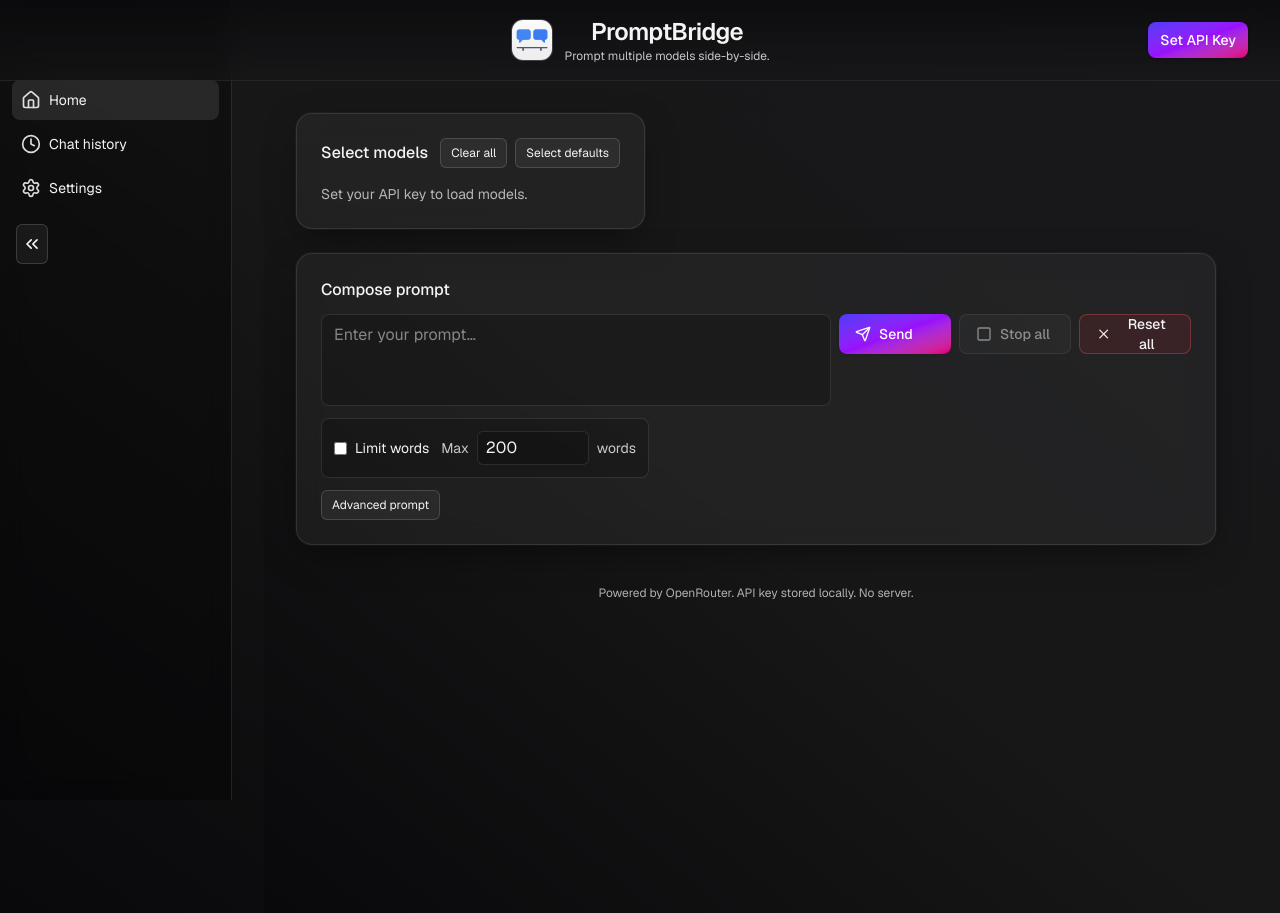
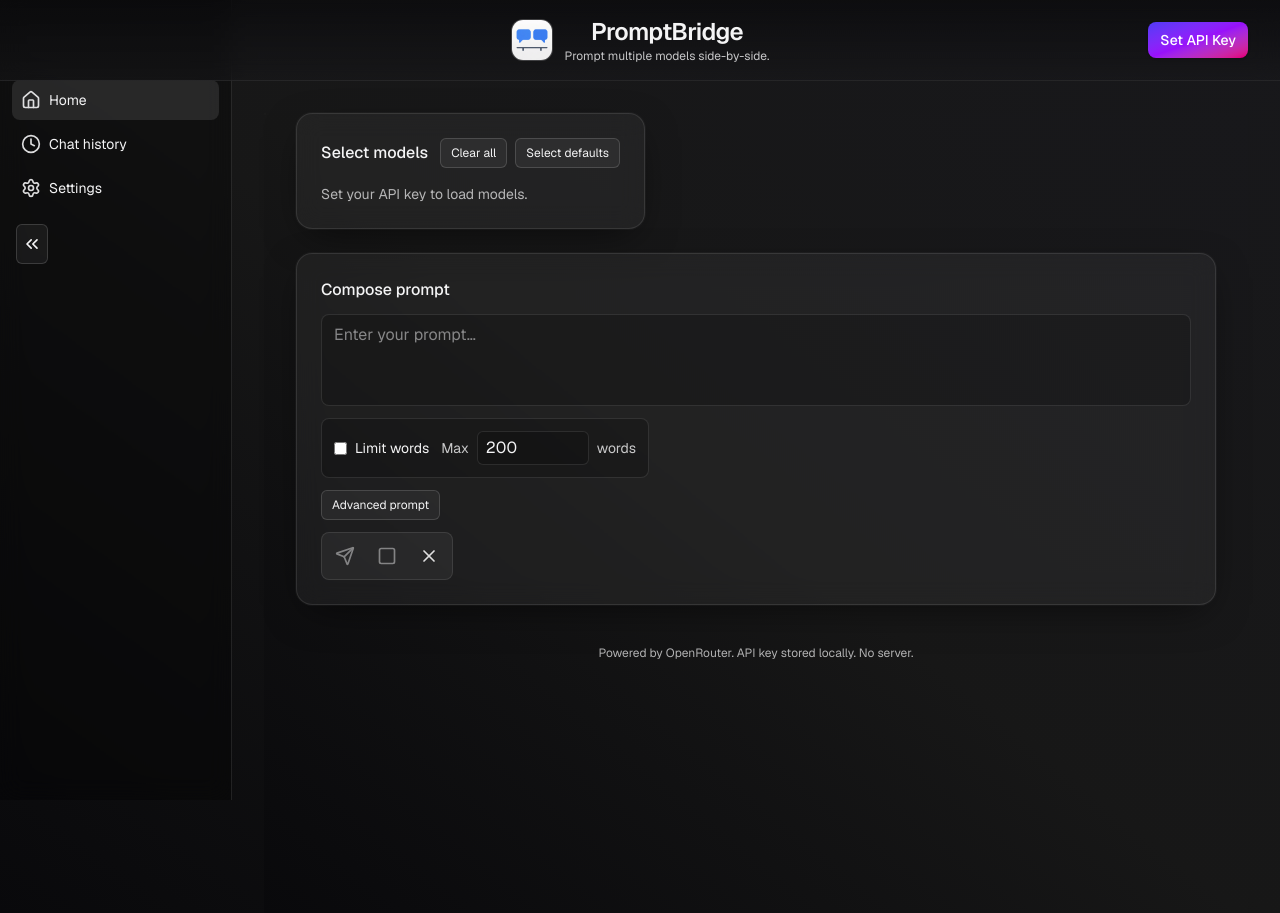
Before and after one commit to lcondliffe/PromptBridge, a Next.js app: page / in a window 1280 px wide. Built offline with nearby package versions, Linux system fonts and the light colour scheme.

Commit message:
Improve prompt buttonset

```diff
--- a/src/app/page.tsx
+++ b/src/app/page.tsx
@@ -769,28 +769,6 @@
                   }
                 }}
               />
-              <button
-                className="inline-flex items-center gap-2 rounded-lg px-4 text-sm font-medium bg-gradient-to-br from-indigo-600 via-purple-600 to-pink-600 text-white shadow hover:brightness-110 focus-visible:outline-none focus-visible:ring-2 focus-visible:ring-purple-500/60 transition-[colors,transform] duration-200 active:scale-[0.98] w-28 h-10 shrink-0 disabled:opacity-50"
-                type="submit"
-                disabled={anyRunning}
-              >
-                <Send className="size-4" /> Send
-              </button>
-              <button
-                className="inline-flex items-center gap-2 rounded-lg px-4 text-sm font-medium border border-white/15 bg-white/5 hover:bg-white/10 focus-visible:outline-none focus-visible:ring-2 focus-visible:ring-purple-500/40 transition-colors disabled:opacity-50 w-28 h-10 shrink-0"
-                type="button"
-                onClick={stopAll}
-                disabled={Object.values(panes).every((p) => !p.running)}
-              >
-                <Square className="size-4" /> Stop all
-              </button>
-              <button
-                className="inline-flex items-center gap-2 rounded-lg px-4 text-sm font-medium border border-red-400/30 bg-red-500/10 hover:bg-red-500/15 focus-visible:outline-none focus-visible:ring-2 focus-visible:ring-red-500/40 transition-colors w-28 h-10 shrink-0"
-                type="button"
-                onClick={resetAll}
-              >
-                <X className="size-4" /> Reset all
-              </button>
             </form>
             {/* Prompt options */}
             <div className="mt-3 inline-flex flex-wrap items-center gap-3 rounded-lg border border-white/10 bg-black/20 p-3 w-fit max-w-full self-start">
@@ -909,7 +887,41 @@
                   </Tip>
                 </div>
               )}
+            {/* Actions toolbar */}
+            <div className="mt-3 flex items-center">
+              <div role="toolbar" aria-label="Compose actions" className="inline-flex items-center gap-1 rounded-lg border border-white/10 bg-white/5 p-1">
+                <button
+                  type="button"
+                  aria-label="Send"
+                  onClick={() => { const v = input.trim(); if (v) onSend(v); }}
+                  disabled={anyRunning || !input.trim()}
+                  className="p-2 rounded-md border border-transparent hover:bg-white/10 disabled:opacity-50"
+                  title="Send"
+                >
+                  <Send className="size-5 opacity-90" />
+                </button>
+                <button
+                  type="button"
+                  aria-label="Stop all"
+                  onClick={stopAll}
+                  disabled={Object.values(panes).every((p) => !p.running)}
+                  className="p-2 rounded-md border border-transparent hover:bg-white/10 disabled:opacity-50"
+                  title="Stop all"
+                >
+                  <Square className="size-5 opacity-90" />
+                </button>
+                <button
+                  type="button"
+                  aria-label="Reset all"
+                  onClick={resetAll}
+                  className="p-2 rounded-md border border-transparent hover:bg-white/10"
+                  title="Reset all"
+                >
+                  <X className="size-5 opacity-90" />
+                </button>
+              </div>
             </div>
+          </div>
           </div>
         </section>
 
```
